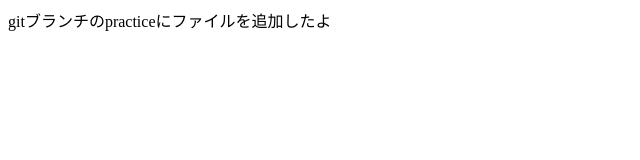
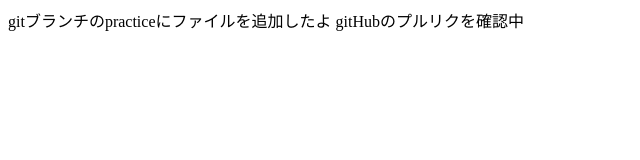
Before and after one commit to mitutaka/git-sample-udemy, a plain HTML site: page git-branch-practice.html in a window 1280 px wide. Shown: the whole page, without its empty margins (0-640 px from the left). Drawn offline with Linux system fonts and the light colour scheme.

Commit message:
プルリクのチェック中

```diff
--- a/git-branch-practice.html
+++ b/git-branch-practice.html
@@ -8,5 +8,7 @@
 </head>
 <body>
   gitブランチのpracticeにファイルを追加したよ
+
+  gitHubのプルリクを確認中
 </body>
 </html>
```
